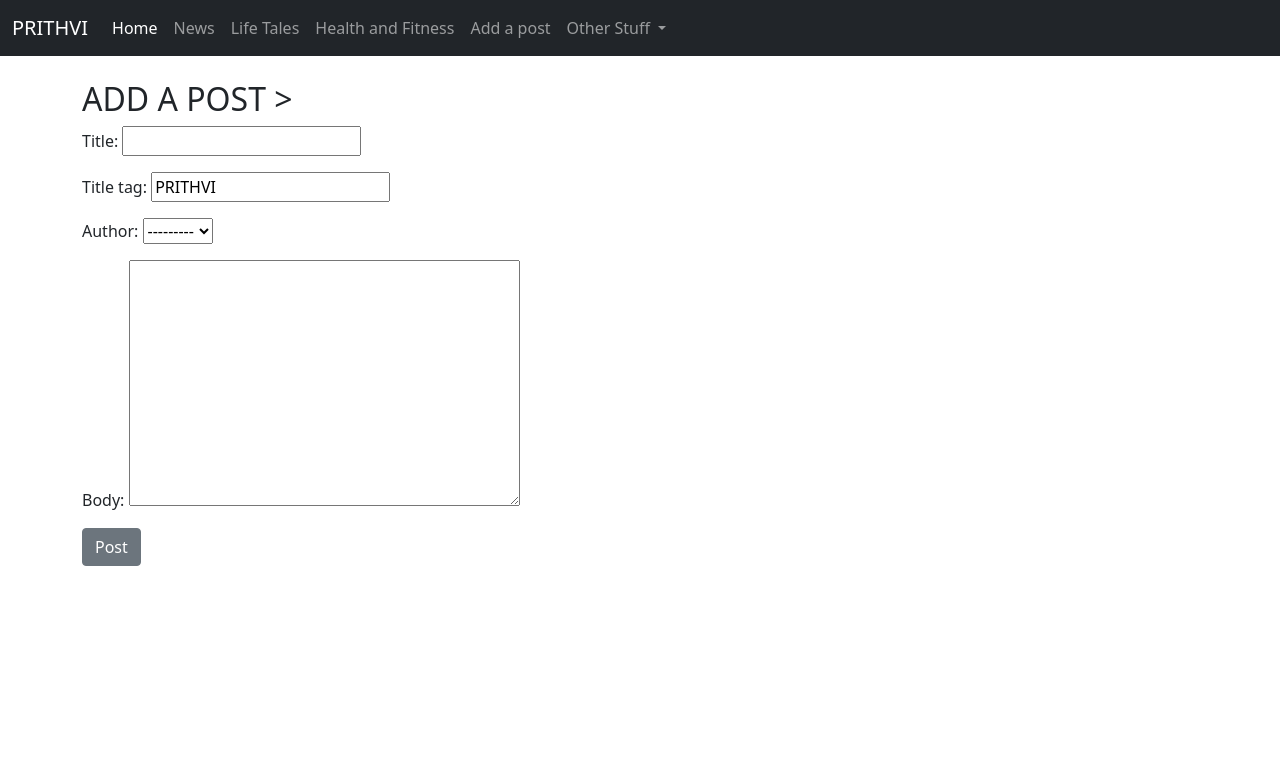
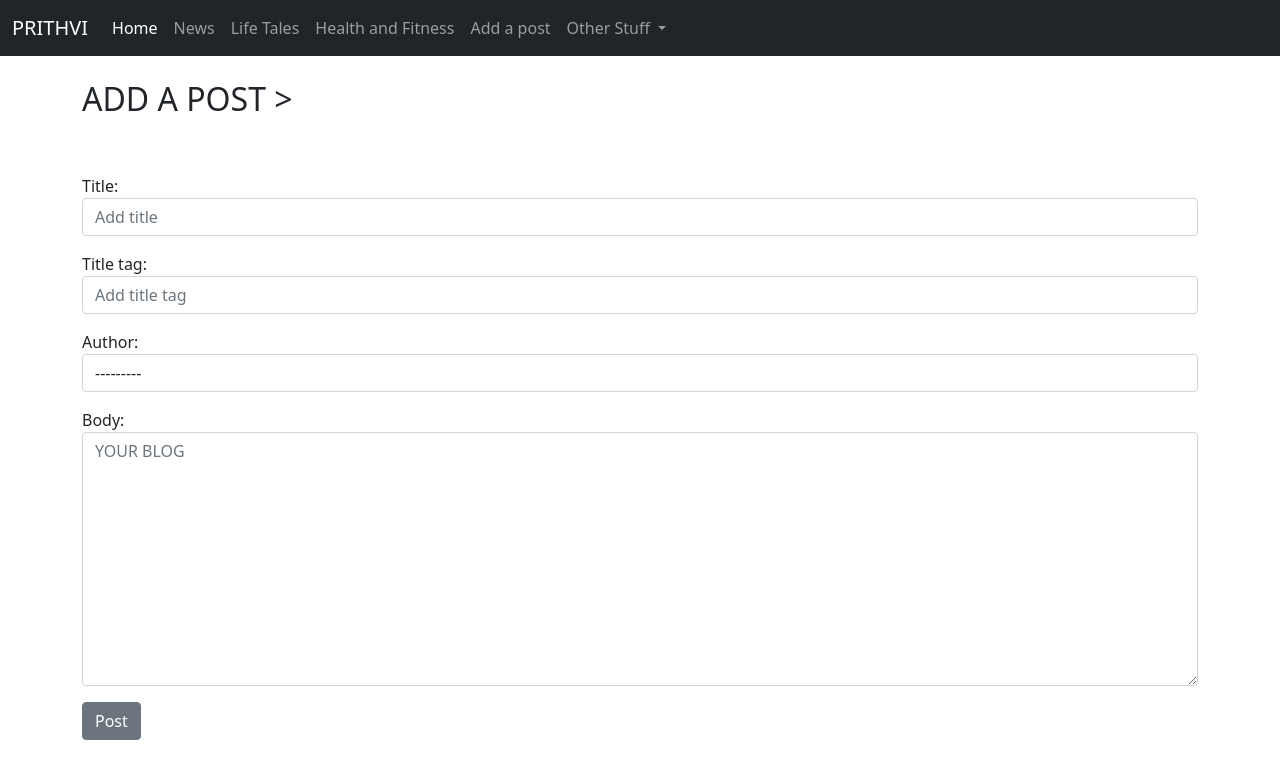
Before and after one commit to prithvi2226/MY-BLOG, a Django app: page /add_post/ in a window 1280 px wide. Shown: the top 779 px of the page. Run offline with Django 3.2, Linux system fonts and the light colour scheme; data comes from the database, SQL or seed files in the repository; both versions use the stored data as it was after the commit; some libraries are stand-ins or nearby versions.

Commit message:
Added style to 'add a post'

```diff
--- /dev/null
+++ b/ablog/theblog/forms.py
@@ -0,0 +1,15 @@
+from django import forms
+from .models import Post
+
+class PostForm(forms.ModelForm):
+	#modelform allows us to create a form
+	class Meta:
+		model = Post
+		fields = ('title', 'title_tag', 'author', 'body')
+
+		widgets = {
+			'title': forms.TextInput(attrs = {'class': 'form-control', 'placeholder': 'Add title'}),
+			'title_tag': forms.TextInput(attrs = {'class': 'form-control', 'placeholder': 'Add title tag'}),
+			'author': forms.Select(attrs = {'class': 'form-control'}),
+			'body': forms.Textarea(attrs = {'class': 'form-control', 'placeholder': 'YOUR BLOG'})
+		}
--- a/ablog/theblog/models.py
+++ b/ablog/theblog/models.py
@@ -1,13 +1,17 @@
 from django.db import models
 from django.contrib.auth.models import User
+from django.urls import reverse
 
 # Create your models here.
 
 class Post(models.Model):
 	title = models.CharField(max_length = 255)
-	title_tag = models.CharField(max_length = 255, default = "PRITHVI")
+	title_tag = models.CharField(max_length = 255)
 	author = models.ForeignKey(User, on_delete = models.CASCADE)
 	body = models.TextField()
 
 	def __str__(self):
 		return self.title + ' | ' + str(self.author)
+
+	def get_absolute_url(self):
+		return reverse('home')
--- a/ablog/theblog/templates/add_post.html
+++ b/ablog/theblog/templates/add_post.html
@@ -3,13 +3,15 @@
 {% block content %}
 
 <h2>ADD A POST > </h2>
+<br/>
+<br/>
 
-
-<form method="POST">
-	{% csrf_token %}
-	{{ form.as_p }}
-	<button class="btn btn-secondary">Post</button>
-
+<div class="form-container">
+	<form method="POST">
+		{% csrf_token %}
+		{{ form.as_p }}
+		<button class="btn btn-secondary">Post</button>
+</div>
 
 
 {% endblock %}
--- a/ablog/theblog/views.py
+++ b/ablog/theblog/views.py
@@ -1,7 +1,7 @@
 from django.shortcuts import render
 from django.views.generic import ListView, DetailView, CreateView
-
 from .models import Post
+from .forms import PostForm
 
 # Create your views here.
 
@@ -19,5 +19,7 @@ class ArticleDetailView(DetailView):
 
 class AddPostView(CreateView):
 	model = Post
+	form_class = PostForm
 	template_name = 'add_post.html'
-	fields = '__all__'
+	#fields = '__all__'
+	#fields = ('title', 'body')
```
Also changed, not shown: ablog/db.sqlite3.
